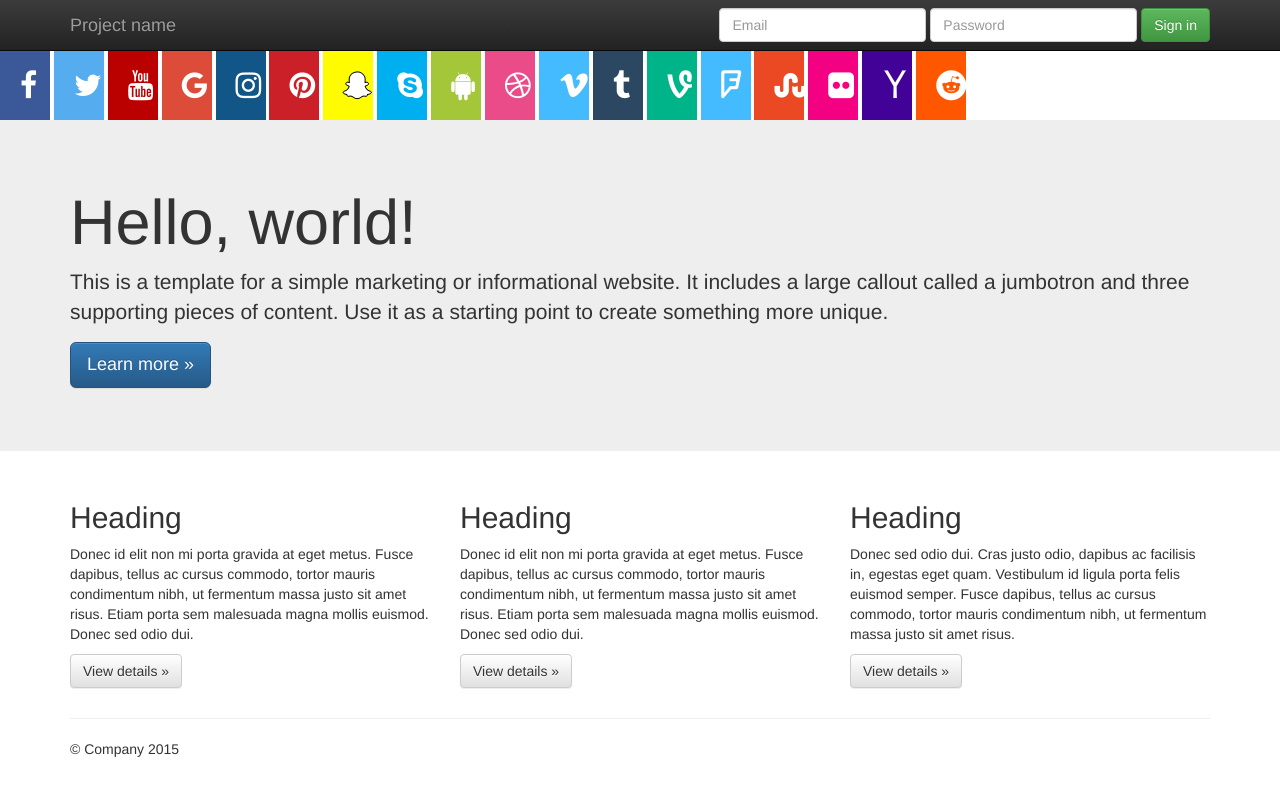
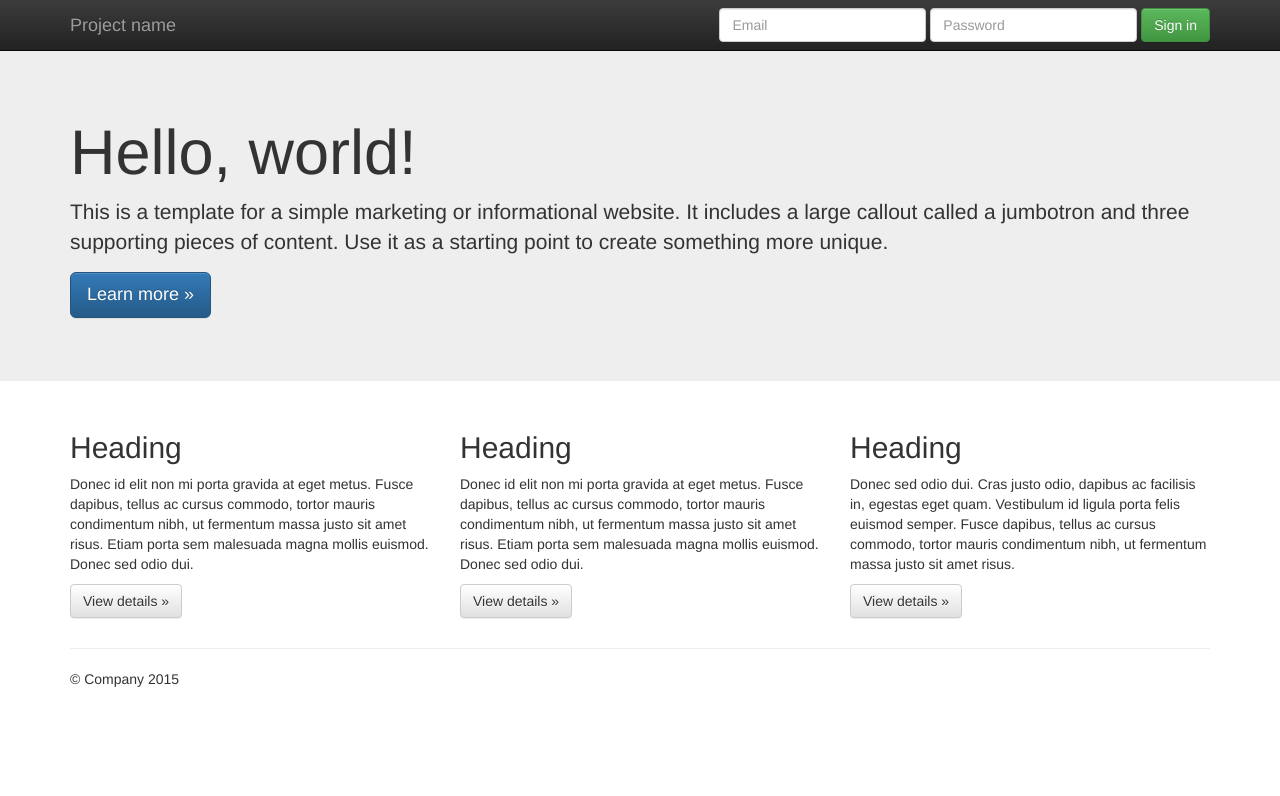
Before and after one commit to suwebdev/spring-ghost, a plain HTML site: page index.html in a window 1280 px wide. Drawn offline with nearby package versions, Linux system fonts and the light colour scheme.

Commit message:
Initial commit.

```diff
--- a/css/main.css
+++ b/css/main.css
@@ -1,126 +0,0 @@
-
-
-/* ==========================================================================
-   Author's custom styles
-   ========================================================================== */
-   .fa {
-    padding: 20px;
-    font-size: 30px;
-    width: 50px;
-    text-align: center;
-    text-decoration: none;
-}
-
-/* Add a hover effect if you want */
-.fa:hover {
-    opacity: 0.7;
-}
-
-/* Set a specific color for each brand */
-
-/* Facebook */
-.fa-facebook {
-    background: #3B5998;
-    color: white;
-}
-
-/* Twitter */
-.fa-twitter {
-    background: #55ACEE;
-    color: white;
-}
-
-.fa-google {
-  background: #dd4b39;
-  color: white;
-}
-
-.fa-linkedin {
-  background: #007bb5;
-  color: white;
-}
-
-.fa-youtube {
-  background: #bb0000;
-  color: white;
-}
-
-.fa-instagram {
-  background: #125688;
-  color: white;
-}
-
-.fa-pinterest {
-  background: #cb2027;
-  color: white;
-}
-
-.fa-snapchat-ghost {
-  background: #fffc00;
-  color: white;
-  text-shadow: -1px 0 black, 0 1px black, 1px 0 black, 0 -1px black;
-}
-
-.fa-skype {
-  background: #00aff0;
-  color: white;
-}
-.fa-android {
-    background: #a4c639;
-    color: white;
-  }
-
-  .fa-dribbble {
-    background: #ea4c89;
-    color: white;
-  }
-
-  .fa-vimeo {
-    background: #45bbff;
-    color: white;
-  }
-
-  .fa-tumblr {
-    background: #2c4762;
-    color: white;
-  }
-
-  .fa-vine {
-    background: #00b489;
-    color: white;
-  }
-
-  .fa-foursquare {
-    background: #45bbff;
-    color: white;
-  }
-
-  .fa-stumbleupon {
-    background: #eb4924;
-    color: white;
-  }
-
-  .fa-flickr {
-    background: #f40083;
-    color: white;
-  }
-
-  .fa-yahoo {
-    background: #430297;
-    color: white;
-  }
-
-  .fa-soundcloud {
-    background: #ff5500;
-    color: white;
-  }
-
-  .fa-reddit {
-    background: #ff5700;
-    color: white;
-  }
-
-  .fa-rss {
-    background: #ff6600;
-    color: white;
-  }
--- a/index.html
+++ b/index.html
@@ -14,25 +14,6 @@
         <link rel="stylesheet" href="css/bootstrap.min.css">
         <link rel="stylesheet" href="https://cdnjs.cloudflare.com/ajax/libs/font-awesome/4.7.0/css/font-awesome.min.css">
 
-        <!-- Add font awesome icons -->
-        <a href="#" class="fa fa-facebook"></a>
-        <a href="#" class="fa fa-twitter"></a>
-        <a href="#" class="fa fa-youtube"></a>
-        <a href="#" class="fa fa-google"></a>
-        <a href="#" class="fa fa-instagram"></a>
-        <a href="#" class="fa fa-pinterest"></a>
-        <a href="#" class="fa fa-snapchat-ghost"></a>
-        <a href="#" class="fa fa-skype"></a>
-        <a href="#" class="fa fa-android"></a>
-        <a href="#" class="fa fa-dribbble"></a>
-        <a href="#" class="fa fa-vimeo"></a>
-        <a href="#" class="fa fa-tumblr"></a>
-        <a href="#" class="fa fa-vine"></a>
-        <a href="#" class="fa fa-foursquare"></a>
-        <a href="#" class="fa fa-stumbleupon"></a>
-        <a href="#" class="fa fa-flickr"></a>
-        <a href="#" class="fa fa-yahoo"></a>
-        <a href="#" class="fa fa-reddit"></a>
         <style>
             body {
                 padding-top: 50px;
```
